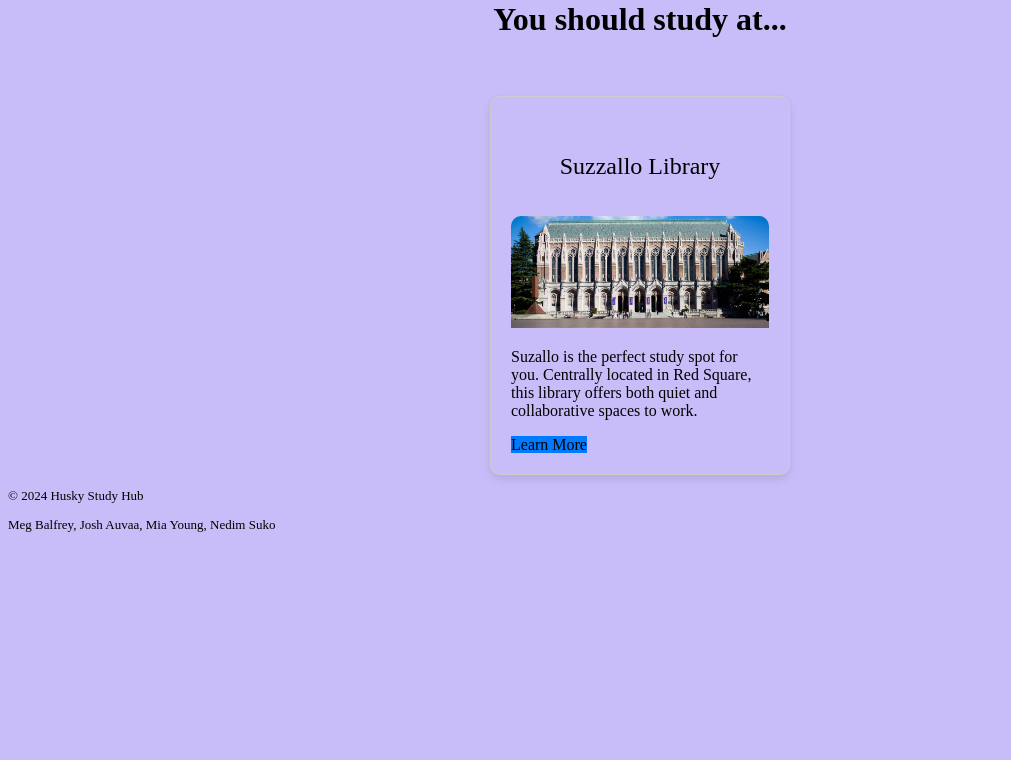
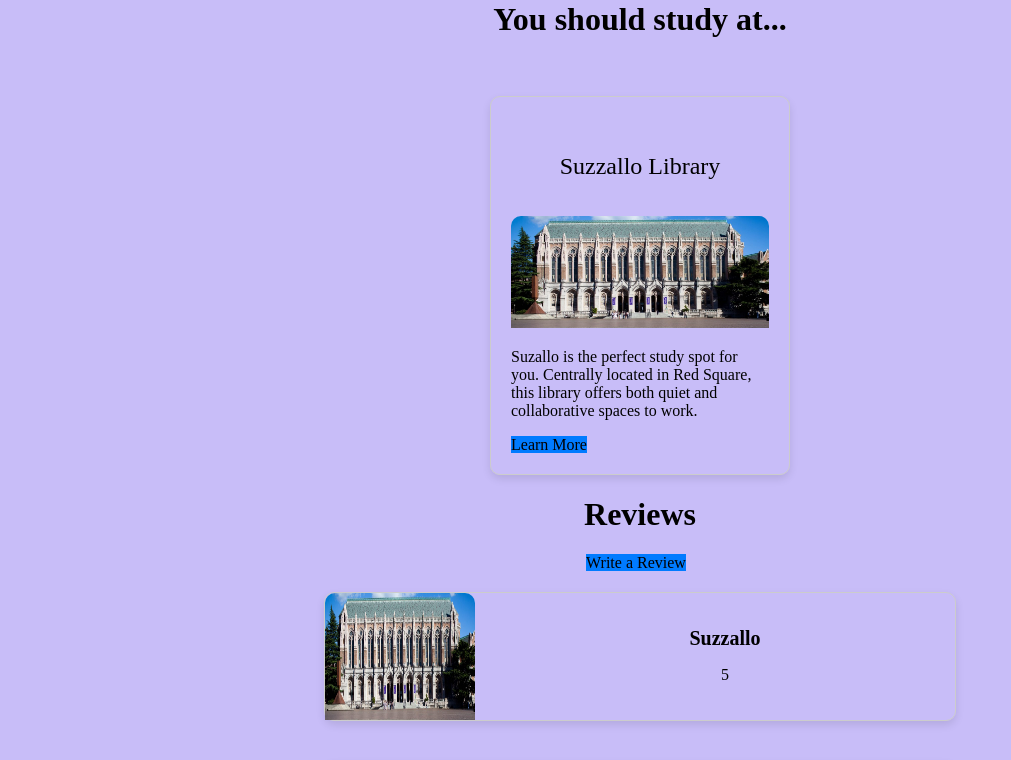
Before and after one commit to info340b-sp24/project-group3, a React (Create React App) app: page /quiz.html in a window 1280 px wide. Shown: the part 2000-2760 px from the top of the page, without its empty margins (0-1011 px from the left). Before the commit the page ends 2546 px from the top, so only its background shows below. Built offline with nearby package versions, Linux system fonts and the light colour scheme.

Commit message:
Ratings page

```diff
--- a/src/components/App.js
+++ b/src/components/App.js
@@ -2,6 +2,7 @@ import React from 'react';
 import ReactDom from 'react-dom/client';
 import { Quiz } from './quiz';
 import { QuizResults } from './quizresults';
+import { Reviews } from './reviews';
 // import '.src/style.css'
 // import 'bootstrap/dist/css/bootstrap.css'
 
@@ -36,24 +37,6 @@ function Card(props) {
       { title: "Denny", link: "denny.html", image: "./img/denny.jpeg", attributes: ["Quiet", "Central", "Whiteboards"] }
     ];
 
-    // function Card(props) {
-    //   return (
-    //     <div className="card">
-    //       <a href={props.link}>
-    //         <img src={props.image} className="card-img-top" alt="Study Spot Image" />
-    //         <div className="card-body">
-    //           <h5 className="card-title">{props.title}</h5>
-    //           <div className="attributes">
-    //             {props.attributes.map((attribute, index) => (
-    //               <div key={index} className="attribute-bubble">{attribute}</div>
-    //             ))}
-    //           </div>
-    //         </div>
-    //       </a>
-    //     </div>
-    //   );
-    // }
-
     return (
       <div>
         <header>
@@ -83,6 +66,7 @@ function Card(props) {
 
         <Quiz></Quiz>
         <QuizResults></QuizResults>
+        <Reviews></Reviews>
 
         <footer>
           <p>&copy; 2024 Husky Study Hub</p>
--- a/src/components/quiz.js
+++ b/src/components/quiz.js
@@ -1,4 +1,4 @@
-import { render } from '@testing-library/react';
+// import { render } from '@testing-library/react';
 import React from 'react';
 
 function Question(props) {
--- a/src/components/reviews.js
+++ b/src/components/reviews.js
@@ -0,0 +1,47 @@
+import React from 'react';
+
+function ReviewCard(props) {
+    return (
+        <div className="rev-card">
+            <img src={props.image} className="card-img-left" alt="Study Spot Image" />
+            <div className="rev-card-body">
+                <h1 className="rev-card-title">{props.title}</h1>
+                <p className="rev-card-text">{props.rating}</p>
+            </div>
+        </div>
+    );
+}
+
+export function Reviews() {
+    const reviewCards = [
+      { title: "Suzzallo", link: "suz.html", image: "./img/suzallo.jpeg", rating: 5 },
+      { title: "Odegaard", link: "odegaard.html", image: "./img/odegaard.jpeg", rating: 5 },
+      { title: "Mary Gates", link: "marygates.html", image: "./img/marygates.jpeg", rating: 5 },
+      { title: "Maple", link: "maple.html", image: "./img/maple.jpeg", rating: 5 },
+      { title: "IMA", link: "ima.html", image: "./img/ima.jpeg", rating: 5 },
+      { title: "The HUB", link: "hub.html", image: "./img/hub.jpeg", rating: 5 },
+      { title: "Foster", link: "foster.html", image: "./img/foster.jpeg", rating: 5 },
+      { title: "Engineering Library", link: "./engineering.html", image: "img/engineering.jpeg", rating: 5 },
+      { title: "Denny", link: "denny.html", image: "./img/denny.jpeg", rating: 5 }
+    ]
+    return (
+        <div className="review-container">
+            <h1>Reviews</h1>
+            <div className="reviews-button">
+                <a className="btn btn-primary" href="submitreview.html">Write a Review</a>
+            </div>
+
+            <div className="rev-card-container">
+                {reviewCards.map((card, index) => (
+                    <ReviewCard
+                        key={index}
+                        title={card.title}
+                        link={card.link}
+                        image={card.image}
+                        rating={card.rating}
+                    />
+                ))}
+            </div>
+        </div>
+    )
+}
```
